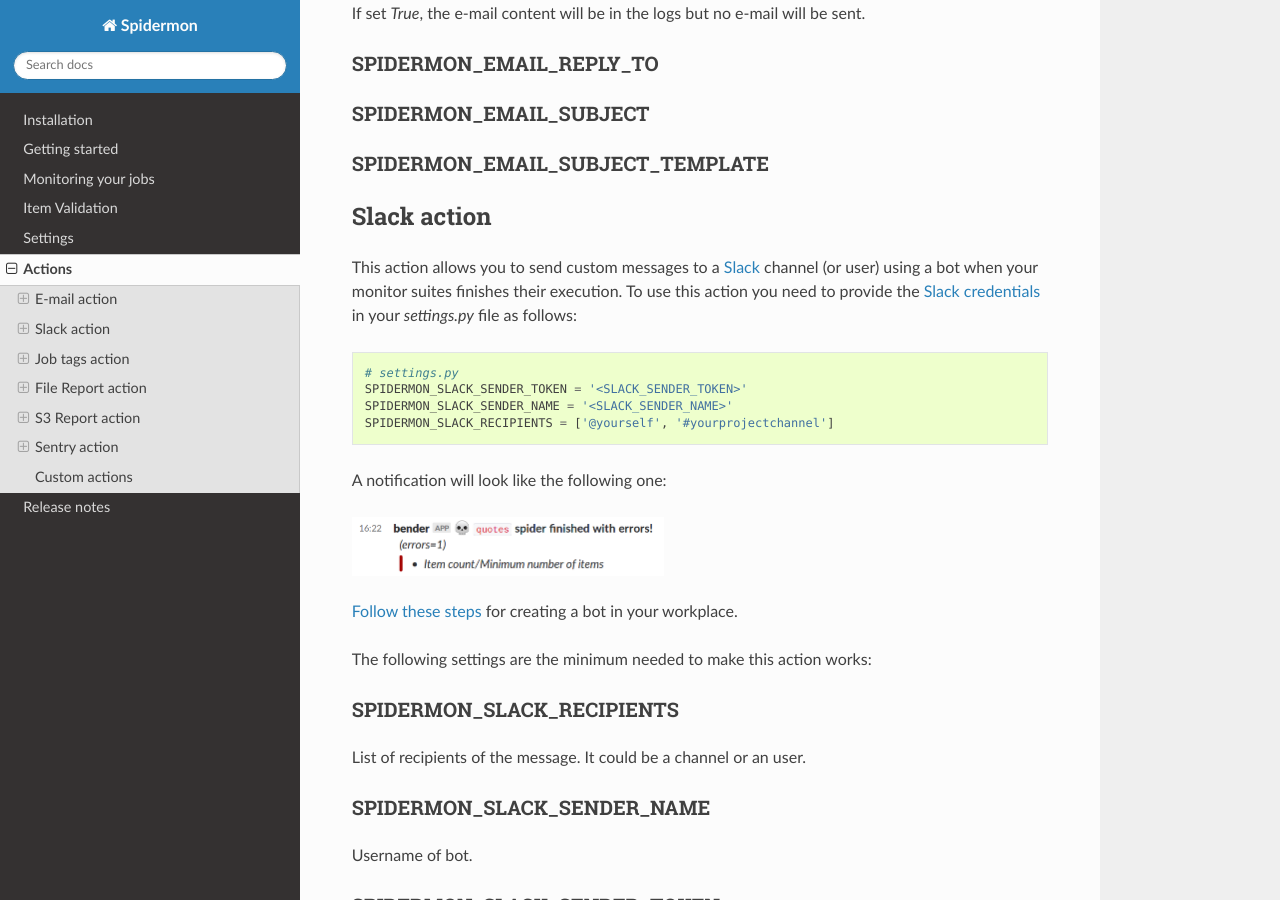
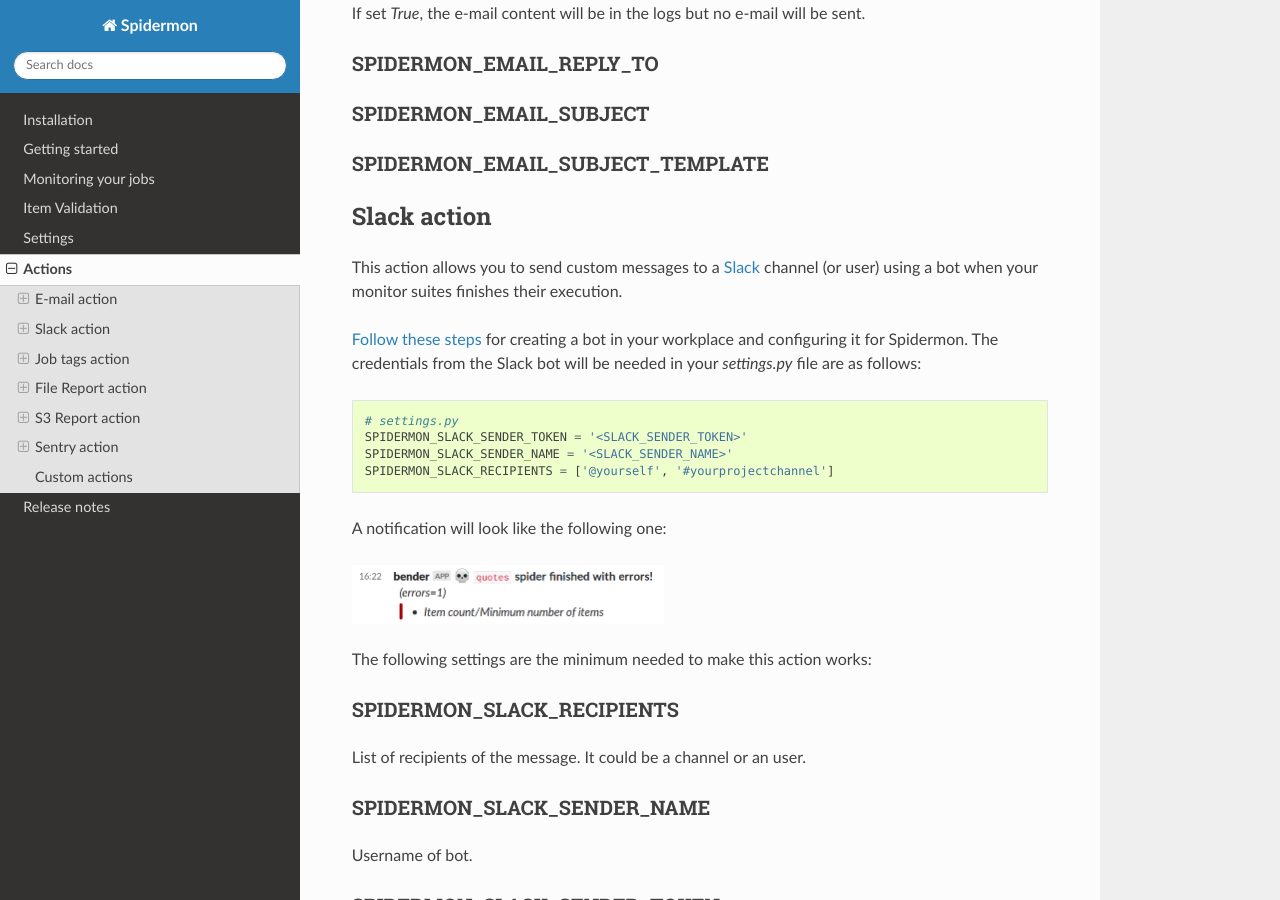
Before and after one commit to scrapinghub/spidermon, a Sphinx documentation site: the page built from docs/source/actions.rst, in a window 1280 px wide and 900 px high, scrolled down 2430 px. Built offline with Sphinx 7.4.7 and the Read the Docs theme 2.0.0, drawn with Linux system fonts in a browser that asks for light colours.

Commit message:
Suggestions implemented #2
Signed-off-by: Vipul Gupta (@vipulgupta2048) <vipulgupta2048@gmail.com>

```diff
--- a/docs/source/actions.rst
+++ b/docs/source/actions.rst
@@ -166,9 +166,11 @@
 ============
 
 This action allows you to send custom messages to a `Slack`_ channel (or user)
-using a bot when your monitor suites finishes their execution. To use this action
-you need to provide the `Slack credentials`_ in your `settings.py`
-file as follows:
+using a bot when your monitor suites finishes their execution.
+
+`Follow these steps`_ for creating a bot in your workplace and configuring it for
+Spidermon. The credentials from the Slack bot will be needed in your `settings.py`
+file are as follows:
 
 .. code-block:: python
 
```
Also changed, not shown: other parts of docs/source/actions.rst (+0 -3 lines).
